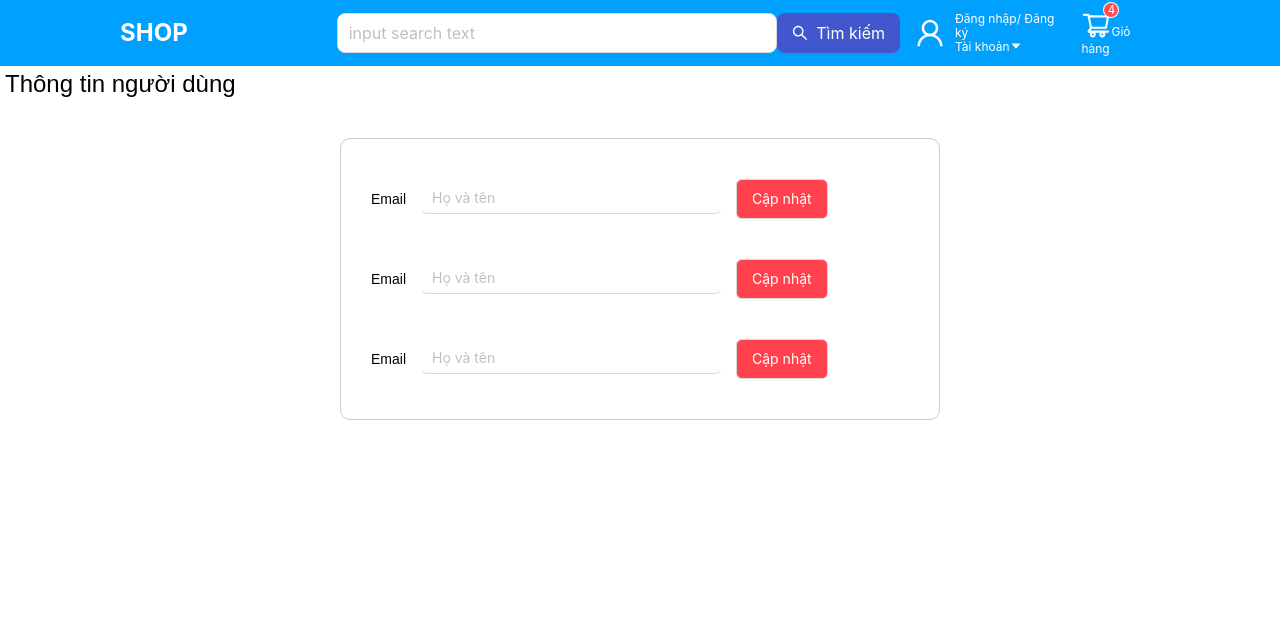
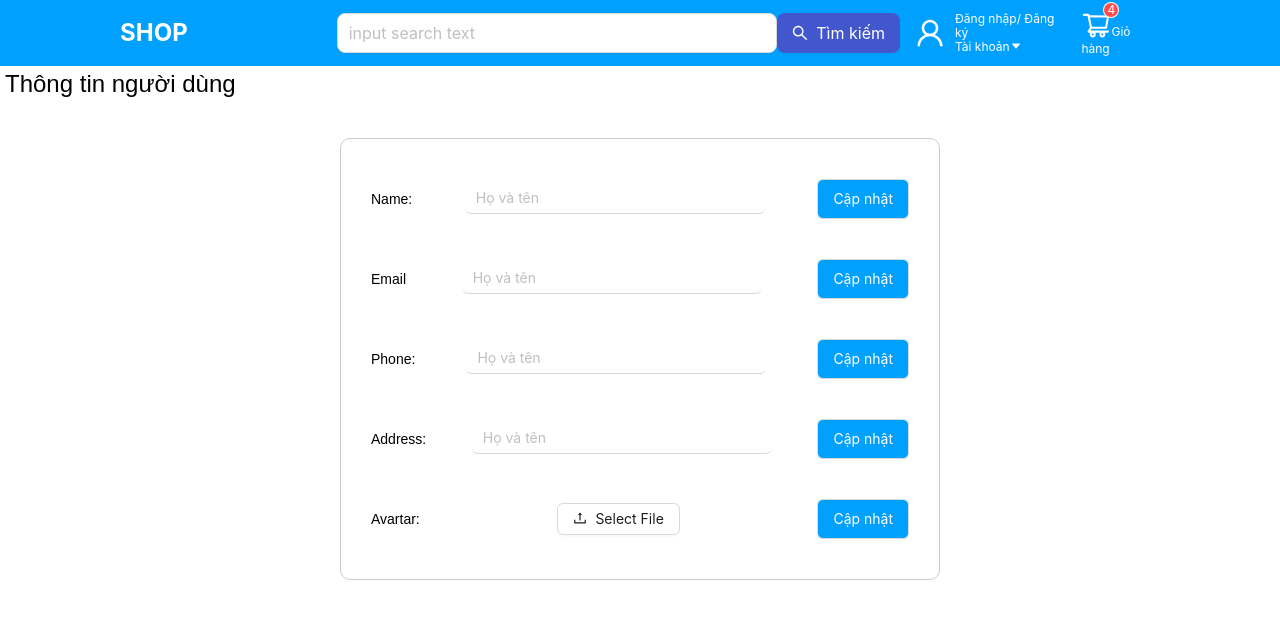
Before and after one commit to minhbro3003/Ecommerce, a React (Create React App) app in the folder Ecommerce_FE/: page /profile-user in a window 1280 px wide. Shown: the top 618 px of the page. Built offline with nearby package versions, Linux system fonts and the light colour scheme.

Commit message:
Process athu admin

```diff
--- a/Ecommerce_FE/src/App.js
+++ b/Ecommerce_FE/src/App.js
@@ -1,4 +1,4 @@
-import React, { Fragment, useEffect } from "react";
+import React, { Fragment, useEffect, useState } from "react";
 import { BrowserRouter as Router, Routes, Route } from "react-router-dom";
 import { routes } from "./routes";
 import DefaultComponent from "./components/DefaultComponent/DefaultComponent";
@@ -6,17 +6,23 @@ import axios from "axios";
 import { isJsonString } from "./utils";
 import { jwtDecode } from "jwt-decode";
 import * as UserService from "./services/UserSevice";
-import { useDispatch } from "react-redux";
+import { useDispatch, useSelector } from "react-redux";
 import { updateUser } from "./redux/slides/useSlide";
+import Loading from "./components/LoadingComponent/Loading";
 
 export default function App() {
     const dispatch = useDispatch();
+    const [isLoading, setIsLoading] = useState(false);
+    const user = useSelector((state) => state.user);
 
     useEffect(() => {
+        setIsLoading(true);
         const { storageData, decoded } = handleDecoded();
+        console.log("Decoded Token:", decoded);
         if (decoded?.id) {
             handleGetDetailsUser(decoded?.id, storageData);
         }
+        setIsLoading(false);
     }, []);
 
     const handleDecoded = () => {
@@ -48,19 +54,28 @@ export default function App() {
     const handleGetDetailsUser = async (id, token) => {
         const res = await UserService.getDetailsUser(id, token);
         dispatch(updateUser({ ...res?.data, access_token: token }));
-        console.log("res", res);
+
+        // console.log("res", res);
     };
 
     return (
         <div>
+            {/* <Loading isLoading={{ isLoading }}> */}
             <Router>
                 <Routes>
                     {routes.map((route) => {
                         const Page = route.page;
+                        const isCheckAuth = !route.isPrivate || user.isAdmin;
+                        console.log(
+                            "isCheckAuth:",
+                            isCheckAuth,
+                            "Route:",
+                            route.path
+                        );
                         const Layout = route.isShowHeader
                             ? DefaultComponent
                             : Fragment;
-                        return (
+                        return isCheckAuth ? (
                             <Route
                                 key={route.path}
                                 path={route.path}
@@ -70,10 +85,11 @@ export default function App() {
                                     </Layout>
                                 }
                             />
-                        );
+                        ) : null;
                     })}
                 </Routes>
             </Router>
+            {/* </Loading> */}
         </div>
     );
 }
--- a/Ecommerce_FE/src/components/HeaderComponent/HeaderComponent.jsx
+++ b/Ecommerce_FE/src/components/HeaderComponent/HeaderComponent.jsx
@@ -1,5 +1,5 @@
-import { Badge, Button, Col, Popover } from "antd";
-import React, { useState } from "react";
+import { Badge, Col, Popover } from "antd";
+import React, { useEffect, useState } from "react";
 import {
     WrapperContentPopup,
     WrapperHeader,
@@ -22,6 +22,8 @@ import Loading from "../LoadingComponent/Loading";
 const HeaderComponent = () => {
     const navigate = useNavigate();
     const dispath = useDispatch();
+    const [userName, setUserName] = useState("");
+    const [userAvartar, setUserAvartar] = useState("");
     const [loading, setLoading] = useState(false);
     const user = useSelector((state) => state.user);
     console.log("user count: ", user);
@@ -37,6 +39,13 @@ const HeaderComponent = () => {
         setLoading(false);
     };
 
+    useEffect(() => {
+        setLoading(true);
+        setUserName(user?.name);
+        setUserAvartar(user?.avartar);
+        setLoading(false);
+    }, [user?.name, user?.avartar]);
+
     const content = (
         <div>
             <WrapperContentPopup onClick={handleLogout}>
@@ -45,9 +54,15 @@ const HeaderComponent = () => {
             <WrapperContentPopup onClick={() => navigate("/profile-user")}>
                 Thông tin người dùng
             </WrapperContentPopup>
+            {user?.isAdmin && (
+                <WrapperContentPopup onClick={() => navigate("/system/admin")}>
+                    Quản lý hệ thống
+                </WrapperContentPopup>
+            )}
         </div>
     );
 
+    console.log("user: ", user.name.length);
     return (
         <div
             style={{
@@ -77,15 +92,29 @@ const HeaderComponent = () => {
                 >
                     <Loading isLoading={loading}>
                         <WrapperHeaderAccount>
-                            <UserOutlined style={{ fontSize: "30px" }} />
+                            {userAvartar ? (
+                                <img
+                                    src={userAvartar}
+                                    alt="avartar"
+                                    style={{
+                                        height: "30px",
+                                        width: "30px",
+                                        borderRadius: "50%",
+                                        objectFit: "cover",
+                                        border: "1px solid #fff",
+                                    }}
+                                />
+                            ) : (
+                                <UserOutlined style={{ fontSize: "30px" }} />
+                            )}
+
                             {user?.access_token ? (
                                 <>
                                     <Popover content={content} trigger="click">
                                         <div style={{ cursor: "pointer" }}>
-                                            {user.name ||
-                                                user.email ||
-                                                user.email ||
-                                                "User"}
+                                            {userName?.length
+                                                ? userName
+                                                : user?.email}
                                         </div>
                                     </Popover>
                                 </>
--- a/Ecommerce_FE/src/pages/HomPage/HomPage.jsx
+++ b/Ecommerce_FE/src/pages/HomPage/HomPage.jsx
@@ -10,9 +10,24 @@ import slider1 from "../../assets/images/slide1.webp";
 import slider2 from "../../assets/images/slide2.webp";
 import slider3 from "../../assets/images/slide3.webp";
 import CardComponent from "../../components/CardComponent/CardComponent";
+import { useQuery } from "@tanstack/react-query";
+import * as ProductService from "../../services/ProductService";
 
 const HomPage = () => {
     const arr = ["TV", "Tu Lanh", "Laptop"];
+
+    const fetchProductAll = async () => {
+        const res = await ProductService.getAllProduct();
+        console.log("res", res);
+        return res;
+    };
+    const { isLoading, data: products } = useQuery({
+        queryKey: ["products"],
+        queryFn: fetchProductAll,
+        retry: 3,
+        retryDelay: 1000,
+    });
+    console.log("data: ", products);
     return (
         <div style={{ marginTop: "60px" }}>
             <div style={{ padding: "0 120px" }}>
@@ -32,15 +47,22 @@ const HomPage = () => {
             >
                 <SliderComponent arrImages={[slider1, slider2, slider3]} />
                 <WrapperProducts>
-                    <CardComponent />
-                    <CardComponent />
-                    <CardComponent />
-                    <CardComponent />
-                    <CardComponent />
-                    <CardComponent />
-                    <CardComponent />
-                    <CardComponent />
-                    <CardComponent />
+                    {products?.data?.map((p) => {
+                        return (
+                            <CardComponent
+                                key={p._id}
+                                countInStock={p.countInStock}
+                                description={p.description}
+                                image={p.image}
+                                name={p.name}
+                                price={p.price}
+                                rating={p.rating}
+                                type={p.type}
+                                discount={p.discount}
+                                selled={p.selled}
+                            />
+                        );
+                    })}
                 </WrapperProducts>
                 <div
                     style={{
--- a/Ecommerce_FE/src/pages/ProfilePage/ProfilePage.jsx
+++ b/Ecommerce_FE/src/pages/ProfilePage/ProfilePage.jsx
@@ -1,36 +1,114 @@
-import React, { useState } from "react";
+import React, { useEffect, useState } from "react";
 import {
     WrapperContentProfile,
     WrapperHeader,
     WrapperInput,
     WrapperLable,
+    WrapperUploadFile,
 } from "./style";
 import InputFormComponent from "../../components/InputFormComponent/InputFormComponent";
 import ButtonComponent from "../../components/ButtonComponent/ButtonComponent";
+import { useDispatch, useSelector } from "react-redux";
+import * as UserService from "../../services/UserSevice";
+import { useMutationHooks } from "../../hooks/useMutationHook";
+import Loading from "../../components/LoadingComponent/Loading";
+import * as message from "../../components/Message/Message";
+import { updateUser } from "../../redux/slides/useSlide";
+import { Button } from "antd";
+import { UploadOutlined } from "@ant-design/icons";
+import { getBase64 } from "../../utils";
 
 const ProfilePage = () => {
+    const user = useSelector((state) => state.user);
+
+    const [name, setName] = useState("");
     const [email, setEmail] = useState("");
-    const handleOnChangeEmail = () => {};
-    const handldUpdate = () => {};
+    const [phone, setPhone] = useState("");
+    const [address, setAddress] = useState("");
+    const [avartar, setAvartar] = useState("");
+    const mutation = useMutationHooks((data) => {
+        const { id, access_token, ...rests } = data;
+        UserService.updateUser(id, rests, access_token);
+    });
+    const dispatch = useDispatch();
+    const { data, isLoading, isSuccess, isError } = mutation;
+
+    useEffect(() => {
+        setName(user?.name);
+        setEmail(user?.email);
+        setPhone(user?.phone);
+        setAddress(user?.address);
+        setAvartar(user?.avartar);
+    }, [user]);
+    console.log("data", data);
+
+    useEffect(() => {
+        if (isSuccess) {
+            message.success("Cập nhật thành công");
+            handleGetDetailsUser(user?.id, user.access_token);
+        } else if (isError) {
+            message.error("Cập nhật thất bại");
+        }
+        console.log("update", name, email, phone, address, avartar);
+    }, [isError, isSuccess]);
+
+    const handleGetDetailsUser = async (id, token) => {
+        const res = await UserService.getDetailsUser(id, token);
+        dispatch(updateUser({ ...res?.data, access_token: token }));
+        console.log("res", res);
+    };
+
+    const handleOnChangeName = (value) => {
+        setName(value);
+    };
+    const handleOnChangeEmail = (value) => {
+        setEmail(value);
+    };
+    const handleOnChangePhone = (value) => {
+        setPhone(value);
+    };
+    const handleOnChangeAddress = (value) => {
+        setAddress(value);
+    };
+    const handleOnChangeAvartar = async ({ fileList }) => {
+        const file = fileList[0];
+        if (!file.url && !file.preview) {
+            file.preview = await getBase64(file.originFileObj);
+        }
+        setAvartar(file.preview);
+    };
+
+    const handldUpdate = () => {
+        mutation.mutate({
+            id: user?.id,
+            name,
+            email,
+            phone,
+            address,
+            avartar,
+            access_token: user?.access_token,
+        });
+    };
 
     return (
         <div style={{ width: "1270px", margin: "0 auto", height: "500px" }}>
             <WrapperHeader>Thông tin người dùng</WrapperHeader>
+            {/* <Loading isLoading={isLoading}> */}
             <WrapperContentProfile>
                 <WrapperInput>
-                    <WrapperLable htmlFor="email">Email</WrapperLable>
+                    <WrapperLable htmlFor="name">Name:</WrapperLable>
                     <InputFormComponent
                         style={{ width: "300px" }}
                         placeholder="Họ và tên"
-                        id="email"
-                        value={email}
-                        onChange={handleOnChangeEmail}
+                        id="name"
+                        value={name}
+                        onChange={handleOnChangeName}
                     />
                     <ButtonComponent
                         onClick={handldUpdate}
                         size={40}
                         styleButton={{
-                            background: "rgb(255, 66, 78)",
+                            background: "#00a0ff",
                             color: "white",
                             margin: "10px 0",
                             width: "fit-content",
@@ -52,7 +130,7 @@ const ProfilePage = () => {
                         onClick={handldUpdate}
                         size={40}
                         styleButton={{
-                            background: "rgb(255, 66, 78)",
+                            background: "#00a0ff",
                             color: "white",
                             margin: "10px 0 10px",
                             width: "fit-content",
@@ -62,19 +140,74 @@ const ProfilePage = () => {
                     ></ButtonComponent>
                 </WrapperInput>
                 <WrapperInput>
-                    <WrapperLable htmlFor="email">Email</WrapperLable>
+                    <WrapperLable htmlFor="phone">Phone:</WrapperLable>
                     <InputFormComponent
                         style={{ width: "300px" }}
                         placeholder="Họ và tên"
-                        id="email"
-                        value={email}
-                        onChange={handleOnChangeEmail}
+                        id="phone"
+                        value={phone}
+                        onChange={handleOnChangePhone}
                     />
                     <ButtonComponent
                         onClick={handldUpdate}
                         size={40}
                         styleButton={{
-                            background: "rgb(255, 66, 78)",
+                            background: "#00a0ff",
+                            color: "white",
+                            margin: "10px 0 10px",
+                            width: "fit-content",
+                            height: "40px",
+                        }}
+                        textButton="Cập nhật"
+                    ></ButtonComponent>
+                </WrapperInput>
+                <WrapperInput>
+                    <WrapperLable htmlFor="address">Address:</WrapperLable>
+                    <InputFormComponent
+                        style={{ width: "300px" }}
+                        placeholder="Họ và tên"
+                        id="address"
+                        value={address}
+                        onChange={handleOnChangeAddress}
+                    />
+                    <ButtonComponent
+                        onClick={handldUpdate}
+                        size={40}
+                        styleButton={{
+                            background: "#00a0ff",
+                            color: "white",
+                            margin: "10px 0 10px",
+                            width: "fit-content",
+                            height: "40px",
+                        }}
+                        textButton="Cập nhật"
+                    ></ButtonComponent>
+                </WrapperInput>
+                <WrapperInput>
+                    <WrapperLable htmlFor="avartar">Avartar:</WrapperLable>
+                    <WrapperUploadFile
+                        onChange={handleOnChangeAvartar}
+                        maxCount={1}
+                    >
+                        <Button icon={<UploadOutlined />}>Select File</Button>
+                    </WrapperUploadFile>
+                    {avartar && (
+                        <img
+                            src={avartar}
+                            style={{
+                                height: "64px",
+                                width: "64px",
+                                borderRadius: "50%",
+                                objectFit: "cover",
+                            }}
+                            alt="avartar"
+                        />
+                    )}
+                    <ButtonComponent
+                        onClick={handldUpdate}
+                        size={40}
+                        styleButton={{
+                            background: "#00a0ff",
                             color: "white",
                             margin: "10px 0 10px",
                             width: "fit-content",
@@ -84,6 +217,7 @@ const ProfilePage = () => {
                     ></ButtonComponent>
                 </WrapperInput>
             </WrapperContentProfile>
+            {/* </Loading> */}
         </div>
     );
 };
--- a/Ecommerce_FE/src/pages/ProfilePage/style.js
+++ b/Ecommerce_FE/src/pages/ProfilePage/style.js
@@ -1,3 +1,4 @@
+import { Upload } from "antd";
 import styled from "styled-components";
 
 export const WrapperHeader = styled.h1`
@@ -29,5 +30,13 @@ export const WrapperLable = styled.label`
 export const WrapperInput = styled.div`
     display: flex;
     align-items: center;
-    gap: 15px;
+    justify-content: space-between;
 `;
+
+export const WrapperUploadFile = styled(Upload)`
+    & .ant-upload-list ant-upload-list-text {
+    }
+    & .ant-upload-list-item-container {
+        display: none;
+    }
+`;
--- a/Ecommerce_FE/src/redux/slides/useSlide.js
+++ b/Ecommerce_FE/src/redux/slides/useSlide.js
@@ -5,8 +5,10 @@ const initialState = {
     email: "",
     phone: "",
     address: "",
-    avatar: "",
+    avartar: "",
     access_token: "",
+    id: "",
+    isAdmin: false,
 };
 export const useSlide = createSlice({
     name: "user",
@@ -19,22 +21,28 @@ export const useSlide = createSlice({
                 access_token = "",
                 phone = "",
                 address = "",
-                avatar = "",
+                avartar = "",
+                _id = "",
+                isAdmin,
             } = action.payload;
             state.name = name;
             state.email = email;
             state.phone = phone;
             state.address = address;
-            state.avatar = avatar;
+            state.avartar = avartar;
+            state.id = _id;
             state.access_token = access_token;
+            state.isAdmin = isAdmin;
         },
         resetUser: (state) => {
             state.name = "";
             state.email = "";
             state.phone = "";
             state.address = "";
-            state.avatar = "";
+            state.avartar = "";
+            state.id = "";
             state.access_token = "";
+            state.isAdmin = false;
         },
     },
 });
--- /dev/null
+++ b/Ecommerce_FE/src/services/ProductService.js
@@ -0,0 +1,8 @@
+import axios from "axios";
+
+export const getAllProduct = async () => {
+    const res = await axios.get(
+        `${process.env.REACT_APP_API_URL_BACKEND}/product/get-all-product`
+    );
+    return res.data;
+};
```
Also changed, not shown: Ecommerce_FE/src/components/CardComponent/CardComponent.jsx (+18 -6 lines), Ecommerce_FE/src/pages/AdminPage/AdminPage.jsx (added, +17 -0 lines), Ecommerce_FE/src/routes/index.js (+7 -0 lines), Ecommerce_FE/src/services/UserSevice.js (+14 -1 lines), Ecommerce_FE/src/utils.js (+8 -0 lines).
